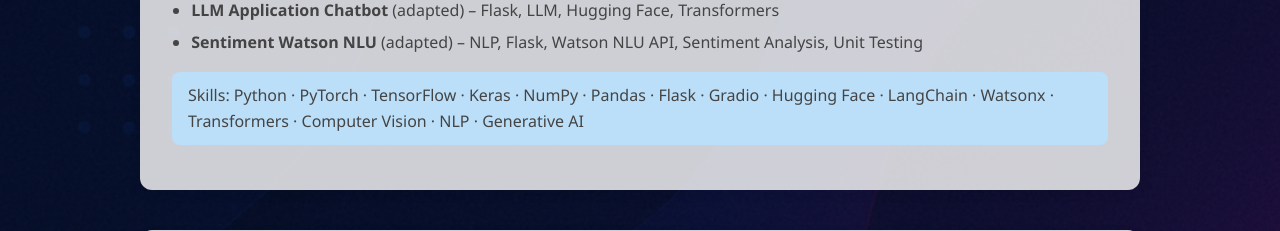
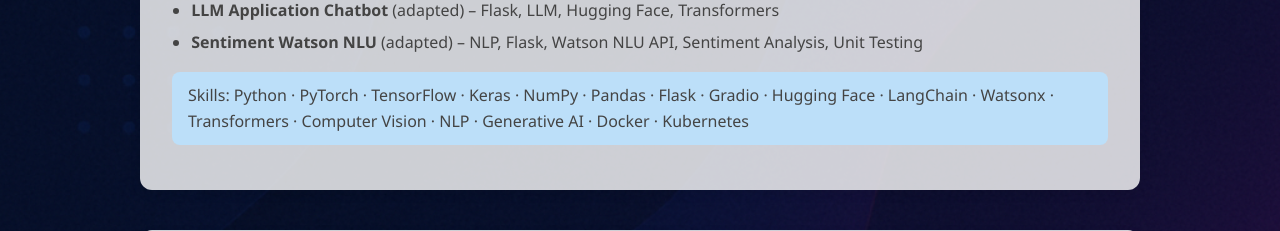
Before and after one commit to Afhrodite/Portfolio-Website, a Flask app: page /experience in a window 1280 px wide. Shown: the part 951-1182 px from the top of the page. Run offline with Flask 3, Linux system fonts and the light colour scheme.

Commit message:
Small update

```diff
--- a/templates/experience.html
+++ b/templates/experience.html
@@ -29,7 +29,7 @@
           <li><strong>LLM Application Chatbot</strong> (adapted) – Flask, LLM, Hugging Face, Transformers</li>
           <li><strong>Sentiment Watson NLU</strong> (adapted) – NLP, Flask, Watson NLU API, Sentiment Analysis, Unit Testing</li>
         </ul>
-        <p class="skills">Skills: Python · PyTorch · TensorFlow · Keras · NumPy · Pandas · Flask · Gradio · Hugging Face · LangChain · Watsonx · Transformers · Computer Vision · NLP · Generative AI</p>
+        <p class="skills">Skills: Python · PyTorch · TensorFlow · Keras · NumPy · Pandas · Flask · Gradio · Hugging Face · LangChain · Watsonx · Transformers · Computer Vision · NLP · Generative AI · Docker · Kubernetes</p>
       </div>
 
       <!-- Civil Engineering Section -->
```
